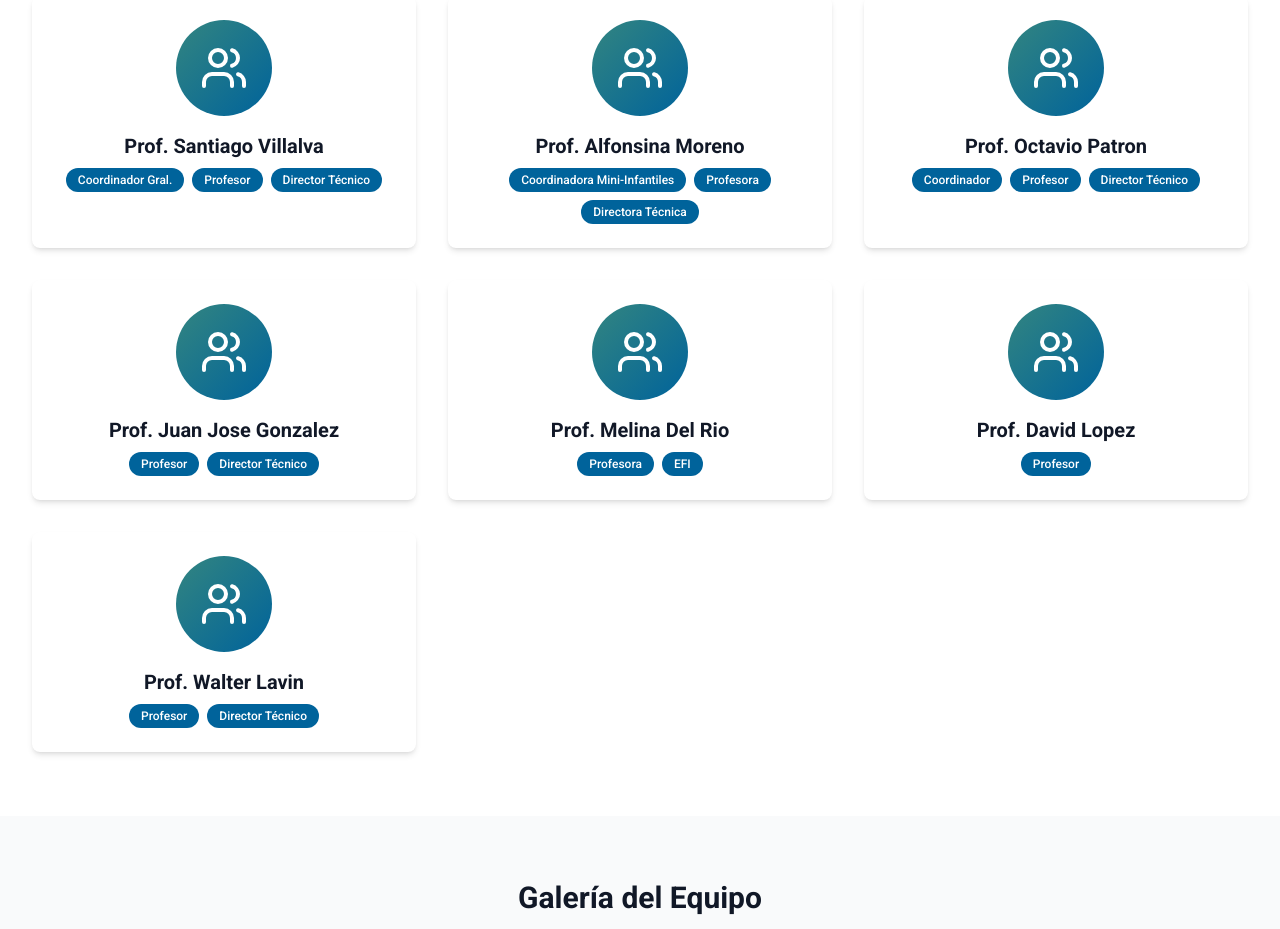
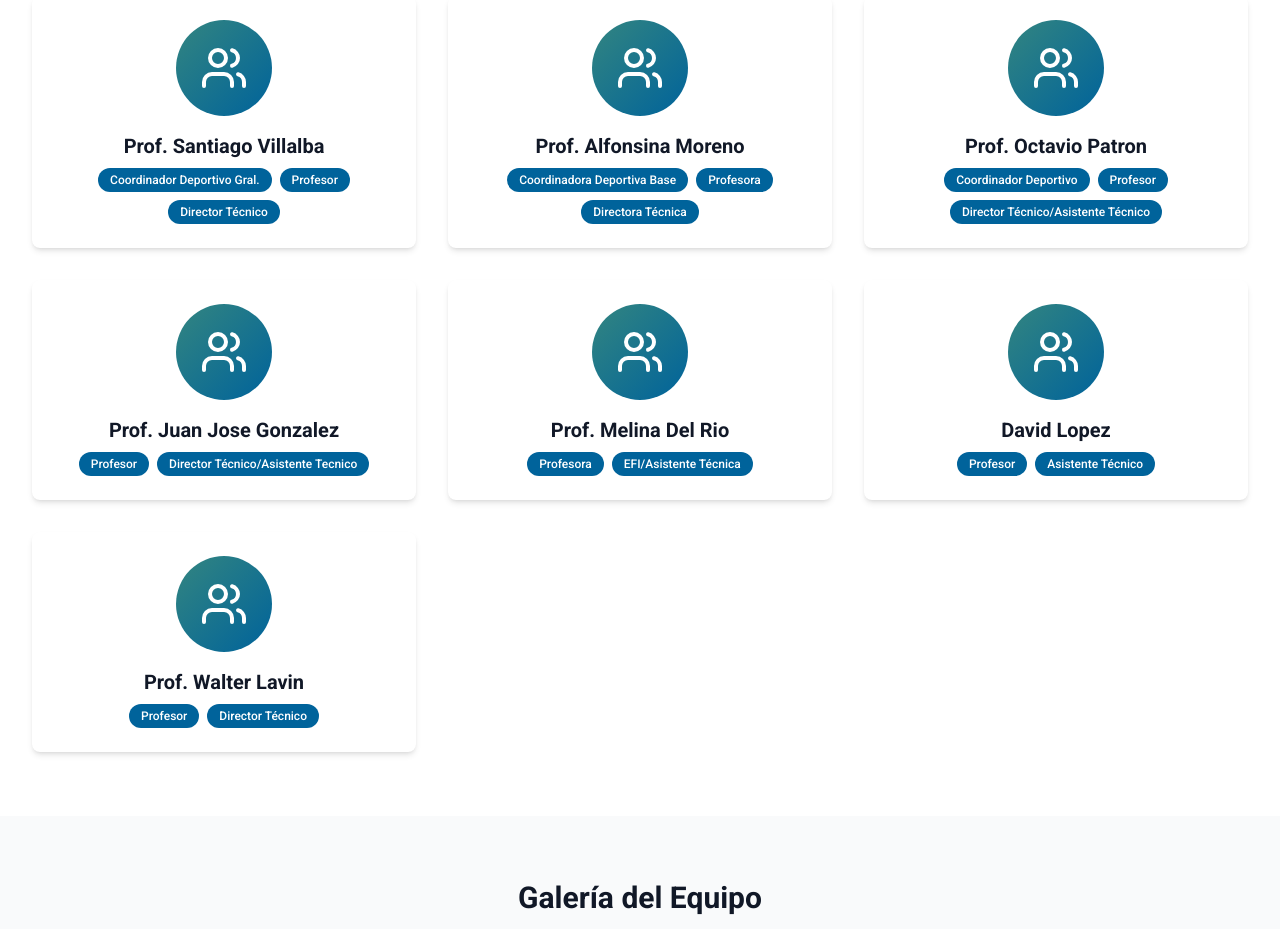
Before and after one commit to Rusolea/handballUnicen, a React (Vite) app: page /quienes-somos in a window 1280 px wide. Shown: the part 1360-2289 px from the top of the page. Built offline with nearby package versions, Linux system fonts and the light colour scheme; no server answers.

Commit message:
¡Listo! He actualizado la información del cuerpo técnico en la página "Quiénes Somos" con los nuevos datos que me proporcionaste.

```diff
--- a/src/pages/QuienesSomos.jsx
+++ b/src/pages/QuienesSomos.jsx
@@ -31,28 +31,28 @@ const QuienesSomos = () => {
 
   const entrenadores = [
     {
-      nombre: 'Prof. Santiago Villalva',
-      roles: ['Coordinador Gral.', 'Profesor', 'Director Técnico']
+      nombre: 'Prof. Santiago Villalba',
+      roles: ['Coordinador Deportivo Gral.', 'Profesor', 'Director Técnico']
     },
     {
       nombre: 'Prof. Alfonsina Moreno',
-      roles: ['Coordinadora Mini-Infantiles', 'Profesora', 'Directora Técnica']
+      roles: ['Coordinadora Deportiva Base', 'Profesora', 'Directora Técnica']
     },
     {
       nombre: 'Prof. Octavio Patron',
-      roles: ['Coordinador', 'Profesor', 'Director Técnico']
+      roles: ['Coordinador Deportivo', 'Profesor', 'Director Técnico/Asistente Técnico']
     },
     {
       nombre: 'Prof. Juan Jose Gonzalez',
-      roles: ['Profesor', 'Director Técnico']
+      roles: ['Profesor', 'Director Técnico/Asistente Tecnico']
     },
     {
       nombre: 'Prof. Melina Del Rio',
-      roles: ['Profesora', 'EFI']
+      roles: ['Profesora', 'EFI/Asistente Técnica']
     },
     {
-      nombre: 'Prof. David Lopez',
-      roles: ['Profesor']
+      nombre: 'David Lopez',
+      roles: ['Profesor', 'Asistente Técnico']
     },
     {
       nombre: 'Prof. Walter Lavin',
```
